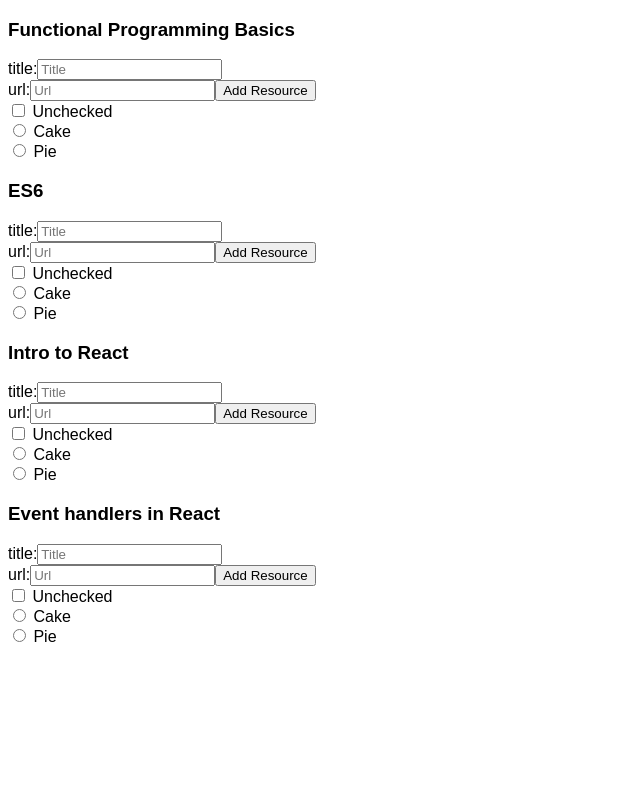
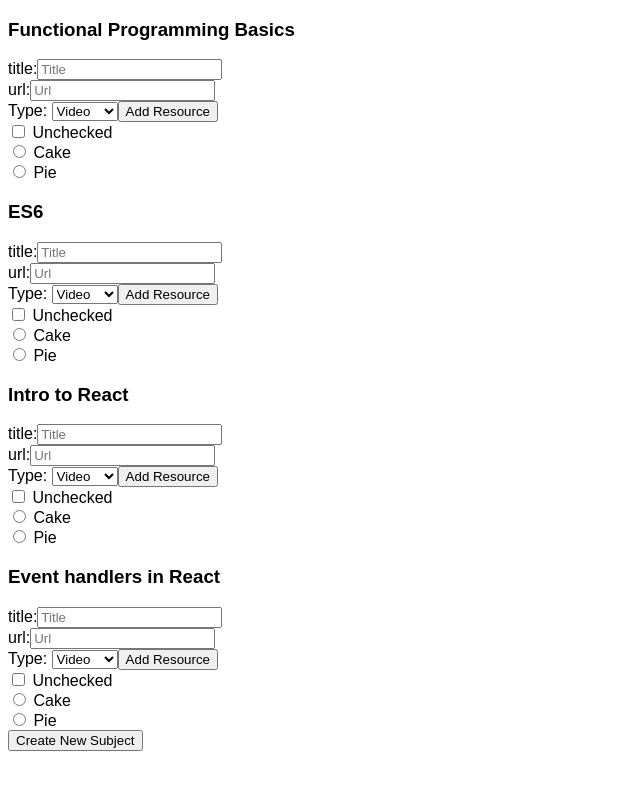
Before and after one commit to nathanrodman/bookmark-manager, a React (Create React App) app: page / in a window 1280 px wide. Shown: the top 790 px of the page, without its empty margins (0-640 px from the left). Built offline with nearby package versions, Linux system fonts and the light colour scheme.

Commit message:
Added button to create a new Subject

```diff
--- a/src/App.js
+++ b/src/App.js
@@ -52,11 +52,22 @@
   }
 
   addNewResource(subject, resource) {
-    console.log(subject, resource);
-
     const tempState = this.state;
     tempState.resources[subject].resources.push(resource);
     this.setState(tempState);
+  }
+
+  createNewSubject(){
+    this.setState({subjectForm: true});
+    console.log(this.state.subjectForm)
+  }
+
+  createForm(){
+    return (
+      <form>
+        <input name="subject" placeholder="Subject"></input>
+      </form>
+    )
   }
 
   render() {
@@ -65,6 +76,8 @@
         { this.state.resources.map( (resource, index) => {
           return <Subject index={index} addResource={this.addNewResource.bind(this)} items={resource} />
         }) }
+        <button onClick={this.createNewSubject.bind(this)}>Create New Subject</button>
+
       </div>
     );
   }
--- a/src/Subject.js
+++ b/src/Subject.js
@@ -66,6 +66,15 @@
             url:
             <input name="url" onChange={this.handleTyping.bind(this)} value={this.state.url} placeholder="Url"/>
           </label>
+          <br />
+
+          <label htmlFor="type">Type: </ label>
+          <select>
+            <option value="video">Video</option>
+            <option value="article">Article</option>
+            <option value="tutorial">Tutorial</option>
+          </select>
+
           <button onClick={this.handleSubmit.bind(this)} >Add Resource</button>
         </form>
         <form>
```
